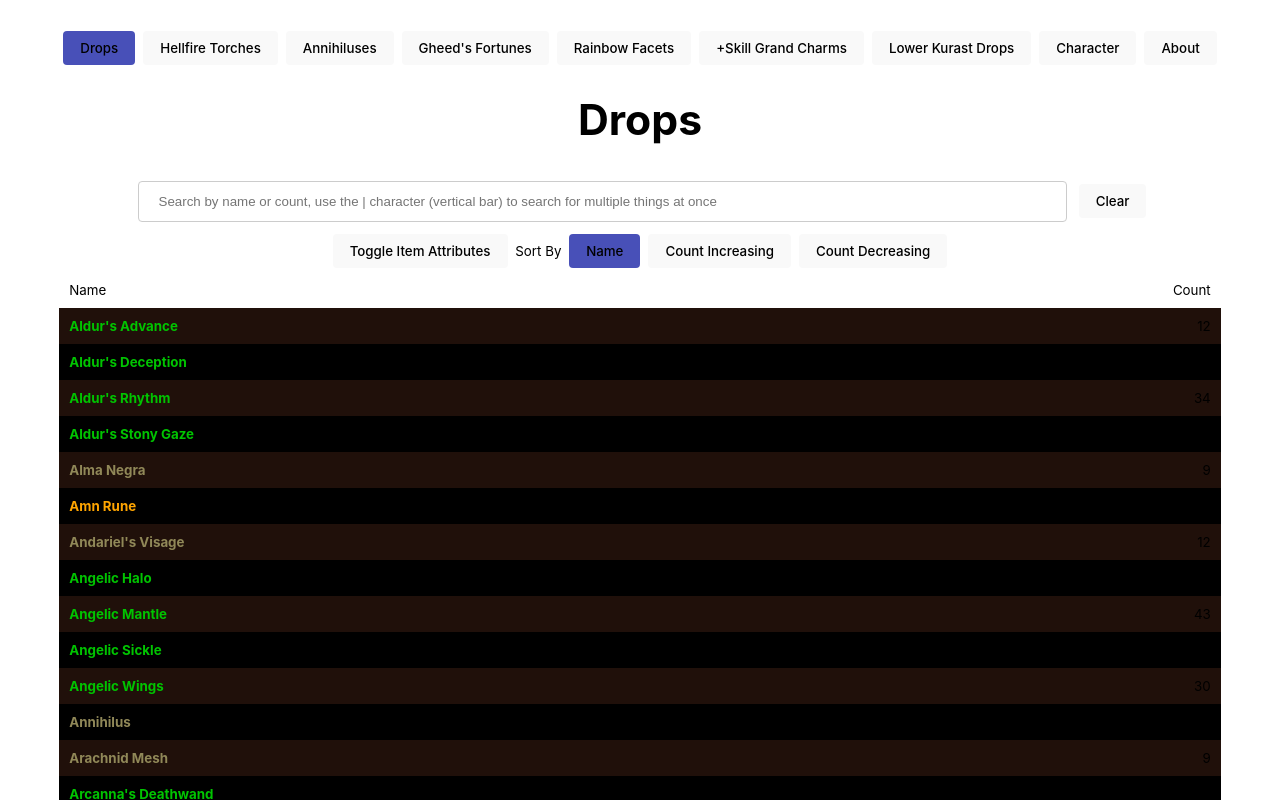
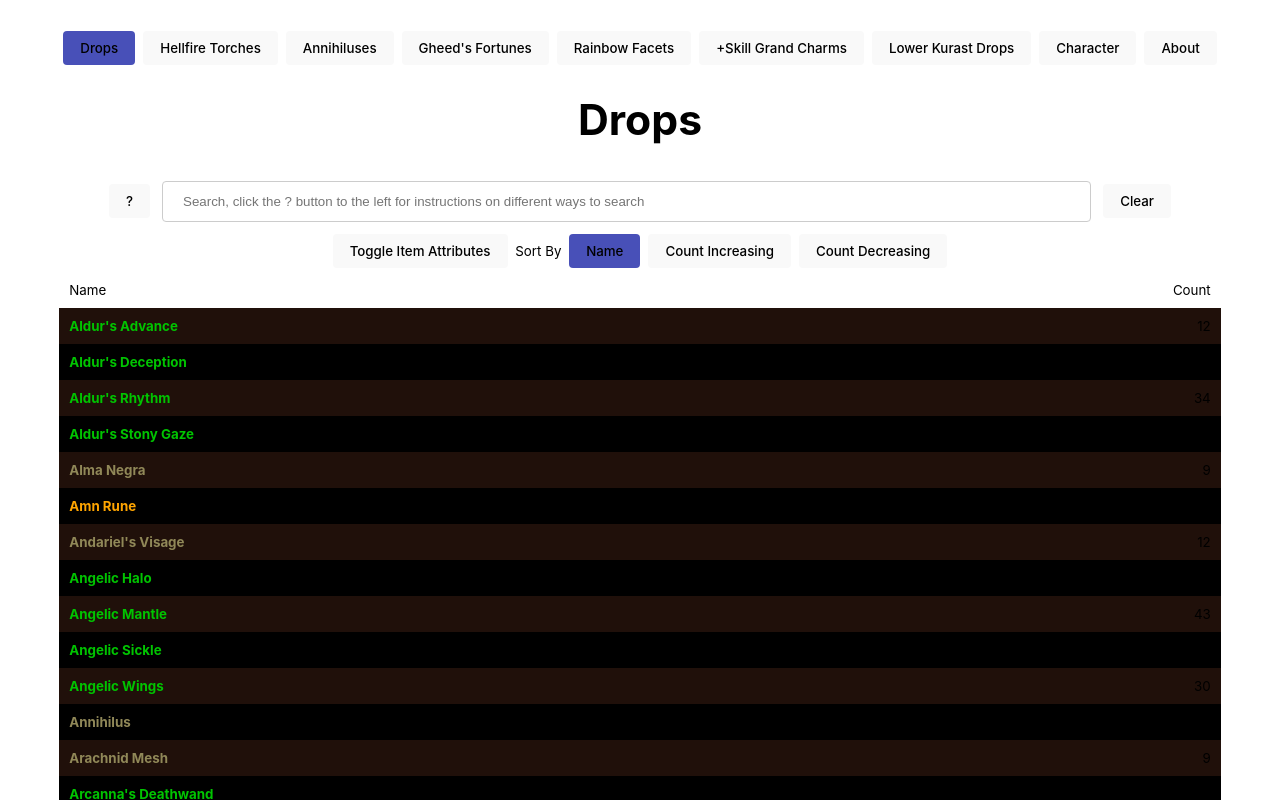
Before and after one commit to geoffreykwan/diablo-2-drops-on-the-way-to-level-99, a Vue app: page /drops in a window 1280 px wide. Shown: the top 800 px of the page. Built offline with nearby package versions, Linux system fonts and the light colour scheme.

Commit message:
feat(Drops Page): Add search instructions

```diff
--- a/src/views/Drops.vue
+++ b/src/views/Drops.vue
@@ -1,8 +1,21 @@
 <template>
   <h1>Drops</h1>
+  <button @click="showSearchHelp = !showSearchHelp" :class="{ 'active-button': showSearchHelp }">
+    ?
+  </button>
   <input v-model="searchText" v-on:input="filterDrops"
-    placeholder="Search by name or count, use the | character (vertical bar) to search for multiple things at once" />
+    placeholder="Search, click the ? button to the left for instructions on different ways to search" />
   <button @click="searchText = ''; filterDrops()">Clear</button>
+  <div v-if="showSearchHelp">
+    <li class="attribute-line">Search By</li>
+    <li class="attribute-line">- Item Name (jordan, zod, etc.)</li>
+    <li class="attribute-line">- Base Item Name (shako, hydra, etc.)</li>
+    <li class="attribute-line">- Item Category (rings, runes, bow, elite armor, etc.)</li>
+    <li class="attribute-line">- Treasure Class (tc87, tc3, etc.)</li>
+    <li class="attribute-line">- Count (0, 1, etc.)</li>
+    <li class="attribute-line">- Multiple things at once using the | character (vertical bar) which
+      uses "or" logic (arach|shako|jordan)</li>
+  </div>
   <br />
   <button @click="toggleStats" :class="{ 'active-button': showAttributes }">
     Toggle Item Attributes
@@ -71,6 +84,7 @@ export default {
       searchText: '',
       setBonuses: setBonuses,
       showAttributes: false,
+      showSearchHelp: false,
       sortBy: '',
       uniques: uniques,
     }
```
